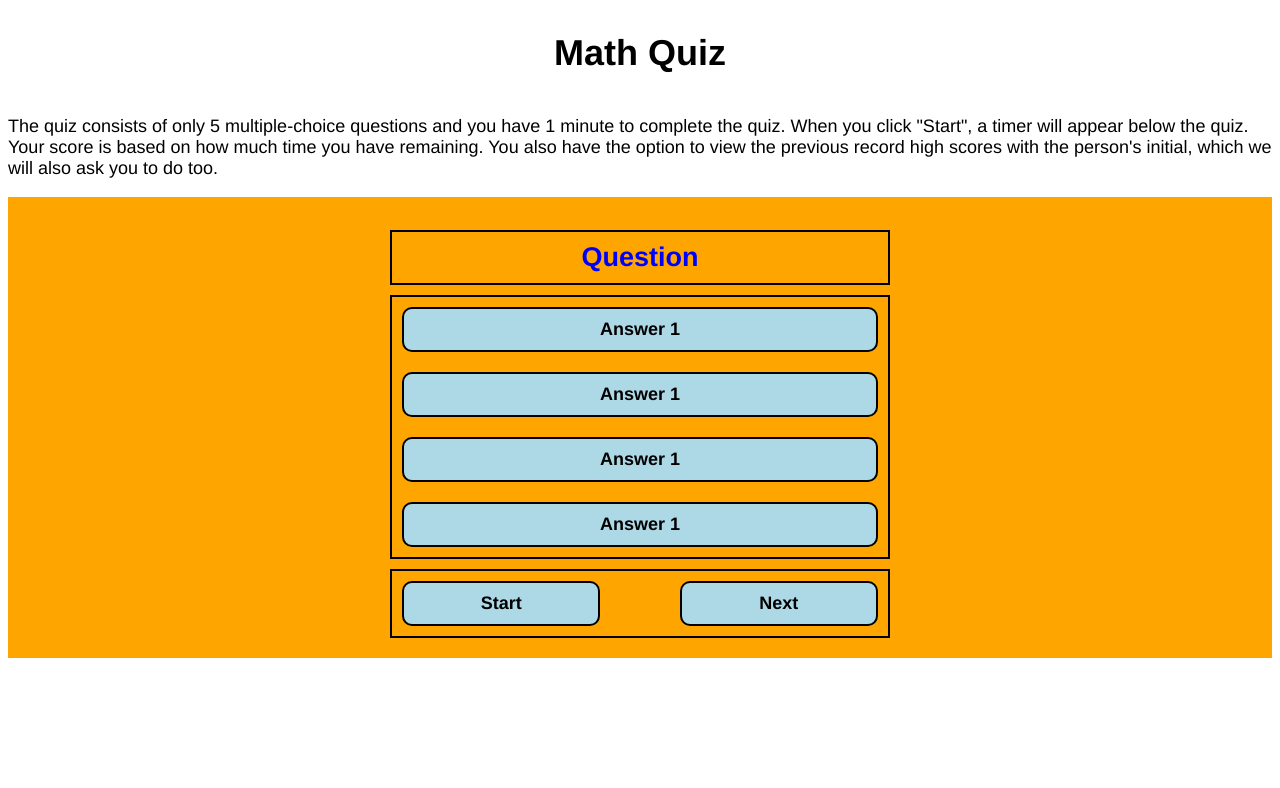
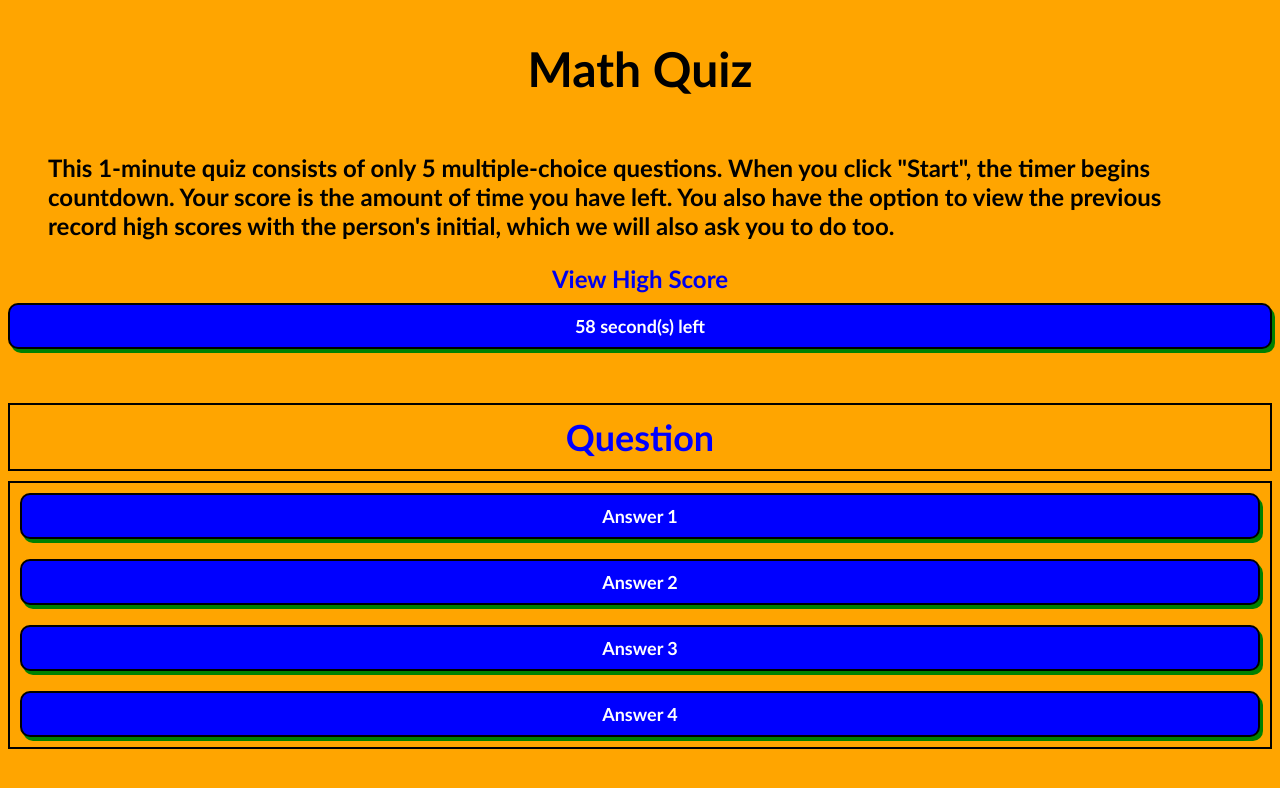
Before and after one commit to jason1chiu/javascript-quiz, a plain HTML site: page index.html in a window 1280 px wide. Both pictures are taken after a click on the button "Start". Drawn offline with Linux system fonts and the light colour scheme.

Commit message:
quiz design with a bit of javascript

```diff
--- a/assets/css/style.css
+++ b/assets/css/style.css
@@ -1,11 +1,14 @@
 *, *::before, *::after {
   box-sizing: border-box;
-  font-family: 'Franklin Gothic Medium', 'Arial Narrow', Arial, sans-serif;
+  font-family: 'Gill Sans', 'Gill Sans MT', Calibri, 'Trebuchet MS', sans-serif ;
 }
 
 body {
-  font-size: large;
+  font-size: x-large;
+  font-weight: bolder;
+  background-color: orange;
 }
+
 header {
   display: flex;
   flex-flow: row wrap;
@@ -13,12 +16,30 @@ header {
   align-content: center;
 }
 
-.question-container {
+form {
+  display: flex;
+  flex-flow: row wrap;
+  justify-content: space-evenly;
+}
+
+.questions {
   padding: 10px;
   display: flex;
   justify-content: center;
   align-items: center;
-  background-color: orange;
+}
+
+.timer {
+  display: flex;
+  justify-content: center;
+}
+
+a {
+  display: flex;
+  flex-flow: row wrap;
+  justify-content: center;
+  align-items: center;
+  text-decoration: none;
 }
 
 h2 {
@@ -34,7 +55,11 @@ h2 {
 }
 
 button:hover {
-  background-color: lightgreen;
+  background-color: green;
+}
+
+button {
+  color: white;
 }
 
 .buttons {
@@ -49,40 +74,36 @@ button:hover {
 
 .answer {
   margin: 10px;
+  display: grid;
+  flex-flow: row wrap;
+  width: 100%;
+  justify-content: center;
+  align-items: center;
+  background-color: blue;
+  border: 2px solid black;
+  border-radius: 10px;
+  font-size: large;
+  padding: 10px;
+  font-weight: bold;
+  box-shadow: 3px 4px green;
+}
+
+.start, .next{
   display: flex;
   flex-flow: row wrap;
   width: 100%;
   justify-content: center;
   align-items: center;
-  background-color: lightblue;
-  border: 2px solid black;
-  border-radius: 10px;
-  font-size: large;
-  padding: 10px;
-  font-weight: bold;
-}
-
-.control-buttons {
-  margin-bottom: 10px;
-  display: flex;
-  flex-flow: row wrap;
-  width: 100%;
-  justify-content: space-between;
-  align-items: center;
-  border: 2px solid black;
-}
-
-.begin, .next {
-  display: flex;
-  flex-flow: row wrap;
-  width: 40%;
-  justify-content: center;
-  align-items: center;
-  margin: 10px;
-  background-color: lightblue;
+  margin: 10px 0;
+  background-color: blue;
   border: 2px solid black;
   border-radius: 10px;
   font-size: large;
   font-weight: bold;
   padding: 10px;
+  box-shadow: 3px 4px green;
 }
+
+.hide {
+  display: none;
+}
--- /dev/null
+++ b/assets/js/script.js
@@ -0,0 +1,39 @@
+var startEl = document.getElementById("start");
+var timerEl = document.getElementById("timer")
+var questionsEl = document.getElementById("questions");
+var inputEl = document.getElementById("initials")
+
+startEl.addEventListener('click', setTime);
+startEl.addEventListener('click', startQuiz);
+
+var timeLeft = 60;
+
+function setTime() {
+// Sets interval in variable
+var timerInterval = setInterval(function() {
+  timeLeft--;
+  startEl.textContent = timeLeft + " second(s) left";
+
+    if (timeLeft === 0) {
+      clearInterval(timerInterval);
+      startEl.textContent = "TIME'S UP!"
+      questionsEl.classList.add("hide");
+      inputEl.classList.remove("hide");
+    }
+  }, 1000);
+
+}
+
+function startQuiz() {
+  timerEl.classList.remove("hide");
+  questionsEl.classList.remove("hide");
+
+}
+
+function nextQuestion() {
+
+}
+
+function selectAnswer() {
+
+}
--- a/index.html
+++ b/index.html
@@ -15,33 +15,42 @@
   </header>
 
   <section>
-    <p>
-      The quiz consists of only 5 multiple-choice questions and you have 1 minute to complete the quiz. When you click "Start", a timer will appear below the quiz. Your score is based on how much time you have remaining. You also have the option to view the previous record high scores with the person's initial, which we will also ask you to do too.
-    </p>
+    <blockquote>
+      This 1-minute quiz consists of only 5 multiple-choice questions. When you click "Start", the timer begins countdown. Your score is the amount of time you have left. You also have the option to view the previous record high scores with the person's initial, which we will also ask you to do too.
+    </blockquote>
   </section>
 
-  <section class="question-container" >
+  <a href="./highscore.html">View High Score</a>
 
-    <section class="questions" id="questions">
+  <button class="start" id="start">Start</button>
+
+  <blockquote class="timer hide" id="timer"></blockquote>
+
+  <section class="hide" id="questions">
+
       <section id="question">
         <h2>Question</h2>
       </section>
-       <section class="buttons hide">
+
+       <section class="buttons">
           <button class="answer">Answer 1</button>
-          <button class="answer">Answer 1</button>
-          <button class="answer">Answer 1</button>
-          <button class="answer">Answer 1</button>
-      </section>
-
-      <section class="control-buttons">
-        <button class="begin" id="begin">Start</button>
-        <button class="next hide" id="next">Next</button>
+          <button class="answer">Answer 2</button>
+          <button class="answer">Answer 3</button>
+          <button class="answer">Answer 4</button>
       </section>
     </section>
   </section>
-  <footer class="time"></footer>
 
-  <script src="./script.js"></script>
+  <button class="next hide" id="next">
+    Next
+  </button>
+
+  <form action="" class="hide" id="initials">
+    Initials: <input type="text">
+    Score: <input type="text">
+  </form>
+
+  <script src="./assets/js/script.js"></script>
 </body>
 
 </html>
```
Also changed, not shown: script.js (deleted), 2 other files.
